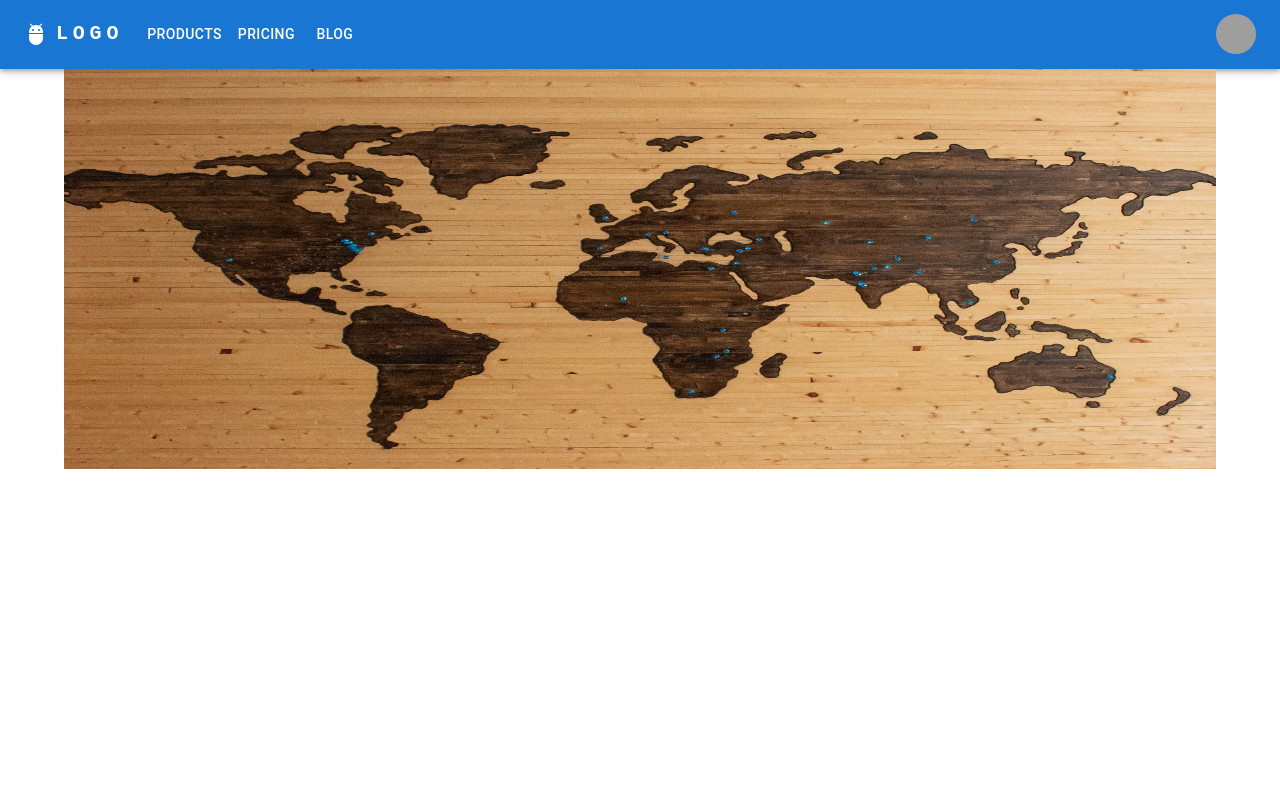
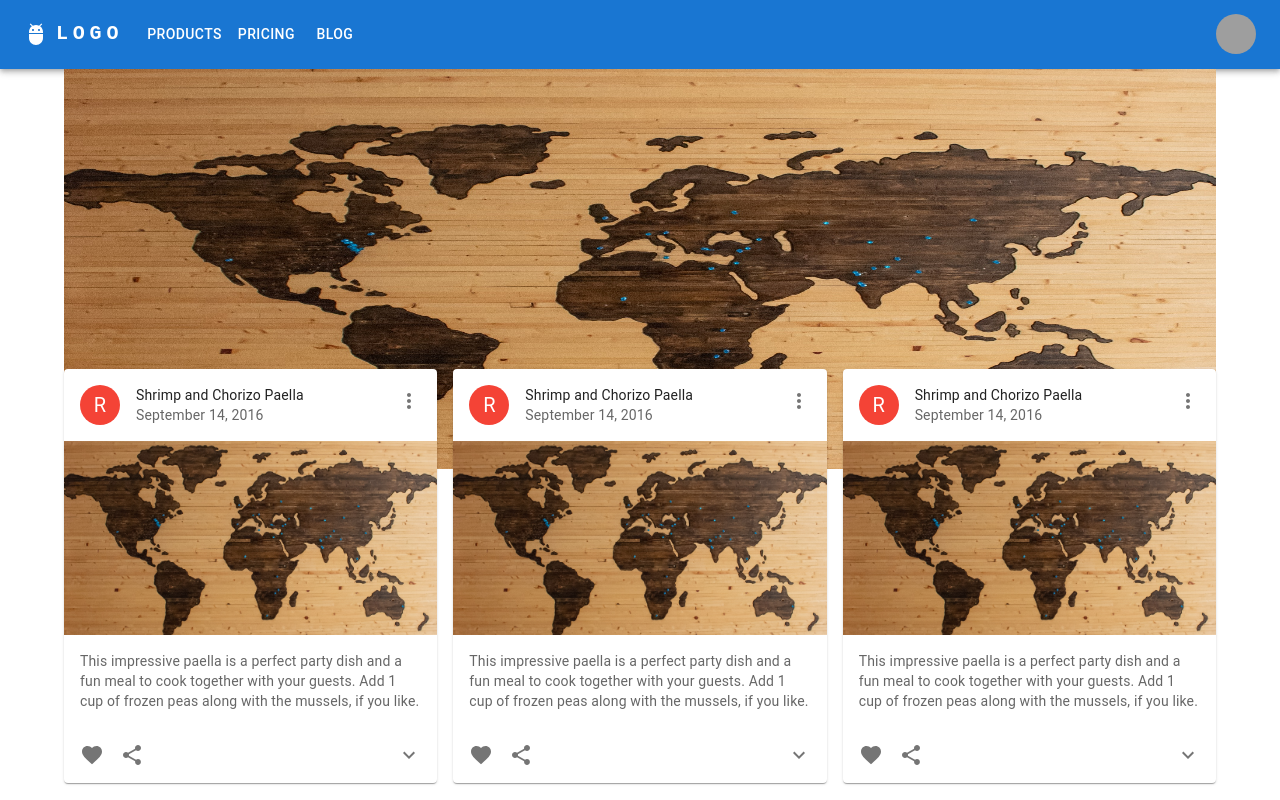
Before and after one commit to yurikondo/place-bb, a React (Create React App) app in the folder client/: page / in a window 1280 px wide. Built offline with nearby package versions, Linux system fonts and the light colour scheme; grey boxes are pictures that could not be loaded.

Commit message:
💄 Add card

```diff
--- /dev/null
+++ b/client/src/components/postcard/PostCard.jsx
@@ -0,0 +1,115 @@
+import * as React from "react";
+import { styled } from "@mui/material/styles";
+import Card from "@mui/material/Card";
+import CardHeader from "@mui/material/CardHeader";
+import CardMedia from "@mui/material/CardMedia";
+import CardContent from "@mui/material/CardContent";
+import CardActions from "@mui/material/CardActions";
+import Collapse from "@mui/material/Collapse";
+import Avatar from "@mui/material/Avatar";
+import IconButton from "@mui/material/IconButton";
+import Typography from "@mui/material/Typography";
+import { red } from "@mui/material/colors";
+import FavoriteIcon from "@mui/icons-material/Favorite";
+import ShareIcon from "@mui/icons-material/Share";
+import ExpandMoreIcon from "@mui/icons-material/ExpandMore";
+import MoreVertIcon from "@mui/icons-material/MoreVert";
+import hero from "../../assets/images/hero.jpg";
+
+const ExpandMore = styled((props) => {
+  const { expand, ...other } = props;
+  return <IconButton {...other} />;
+})(({ theme, expand }) => ({
+  transform: !expand ? "rotate(0deg)" : "rotate(180deg)",
+  marginLeft: "auto",
+  transition: theme.transitions.create("transform", {
+    duration: theme.transitions.duration.shortest,
+  }),
+}));
+
+export default function PostCard() {
+  const [expanded, setExpanded] = React.useState(false);
+
+  const handleExpandClick = () => {
+    setExpanded(!expanded);
+  };
+
+  return (
+    <Card sx={{ width: "100%" }}>
+      <CardHeader
+        avatar={
+          <Avatar sx={{ bgcolor: red[500] }} aria-label="recipe">
+            R
+          </Avatar>
+        }
+        action={
+          <IconButton aria-label="settings">
+            <MoreVertIcon />
+          </IconButton>
+        }
+        title="Shrimp and Chorizo Paella"
+        subheader="September 14, 2016"
+      />
+      <CardMedia
+        component="img"
+        height="194"
+        image={hero}
+        alt="おすすめスポットの画像"
+      />
+      <CardContent>
+        <Typography variant="body2" color="text.secondary">
+          This impressive paella is a perfect party dish and a fun meal to cook
+          together with your guests. Add 1 cup of frozen peas along with the
+          mussels, if you like.
+        </Typography>
+      </CardContent>
+      <CardActions disableSpacing>
+        <IconButton aria-label="add to favorites">
+          <FavoriteIcon />
+        </IconButton>
+        <IconButton aria-label="share">
+          <ShareIcon />
+        </IconButton>
+        <ExpandMore
+          expand={expanded}
+          onClick={handleExpandClick}
+          aria-expanded={expanded}
+          aria-label="show more"
+        >
+          <ExpandMoreIcon />
+        </ExpandMore>
+      </CardActions>
+      <Collapse in={expanded} timeout="auto" unmountOnExit>
+        <CardContent>
+          <Typography paragraph>Method:</Typography>
+          <Typography paragraph>
+            Heat 1/2 cup of the broth in a pot until simmering, add saffron and
+            set aside for 10 minutes.
+          </Typography>
+          <Typography paragraph>
+            Heat oil in a (14- to 16-inch) paella pan or a large, deep skillet
+            over medium-high heat. Add chicken, shrimp and chorizo, and cook,
+            stirring occasionally until lightly browned, 6 to 8 minutes.
+            Transfer shrimp to a large plate and set aside, leaving chicken and
+            chorizo in the pan. Add pimentón, bay leaves, garlic, tomatoes,
+            onion, salt and pepper, and cook, stirring often until thickened and
+            fragrant, about 10 minutes. Add saffron broth and remaining 4 1/2
+            cups chicken broth; bring to a boil.
+          </Typography>
+          <Typography paragraph>
+            Add rice and stir very gently to distribute. Top with artichokes and
+            peppers, and cook without stirring, until most of the liquid is
+            absorbed, 15 to 18 minutes. Reduce heat to medium-low, add reserved
+            shrimp and mussels, tucking them down into the rice, and cook again
+            without stirring, until mussels have opened and rice is just tender,
+            5 to 7 minutes more. (Discard any mussels that don&apos;t open.)
+          </Typography>
+          <Typography>
+            Set aside off of the heat to let rest for 10 minutes, and then
+            serve.
+          </Typography>
+        </CardContent>
+      </Collapse>
+    </Card>
+  );
+}
--- a/client/src/pages/home/Home.jsx
+++ b/client/src/pages/home/Home.jsx
@@ -1,7 +1,8 @@
 import React from "react";
 import { Hero } from "../../components/hero/Hero";
 import Topbar from "../../components/topber/Topbar";
-import { Container } from "@mui/material";
+import { Container, Grid } from "@mui/material";
+import PostCard from "../../components/postcard/PostCard";
 
 export const Home = () => {
   return (
@@ -9,6 +10,17 @@ export const Home = () => {
       <Topbar />
       <Container maxWidth="lg">
         <Hero />
+        <Grid container spacing={2}>
+          <Grid item xs={12} sm={6} md={4}>
+            <PostCard>xs=6 md=8</PostCard>
+          </Grid>
+          <Grid item xs={12} sm={6} md={4}>
+            <PostCard>xs=6 md=4</PostCard>
+          </Grid>
+          <Grid item xs={12} sm={6} md={4}>
+            <PostCard>xs=6 md=4</PostCard>
+          </Grid>
+        </Grid>
       </Container>
     </>
   );
```
Also changed, not shown: client/src/components/card/Card.jsx (deleted, +0 -7 lines), client/src/components/postcard/PostCard.css (added).
